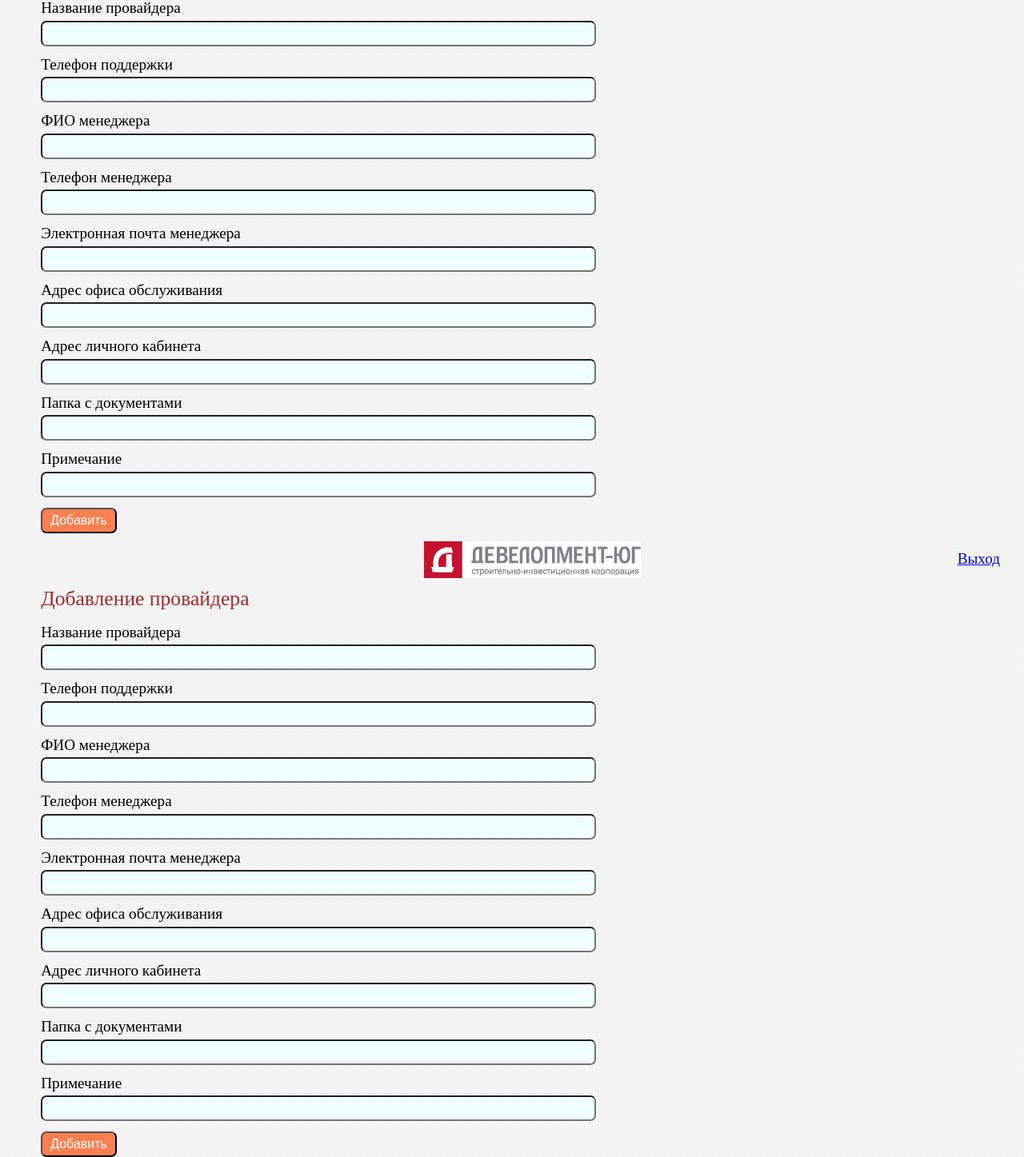
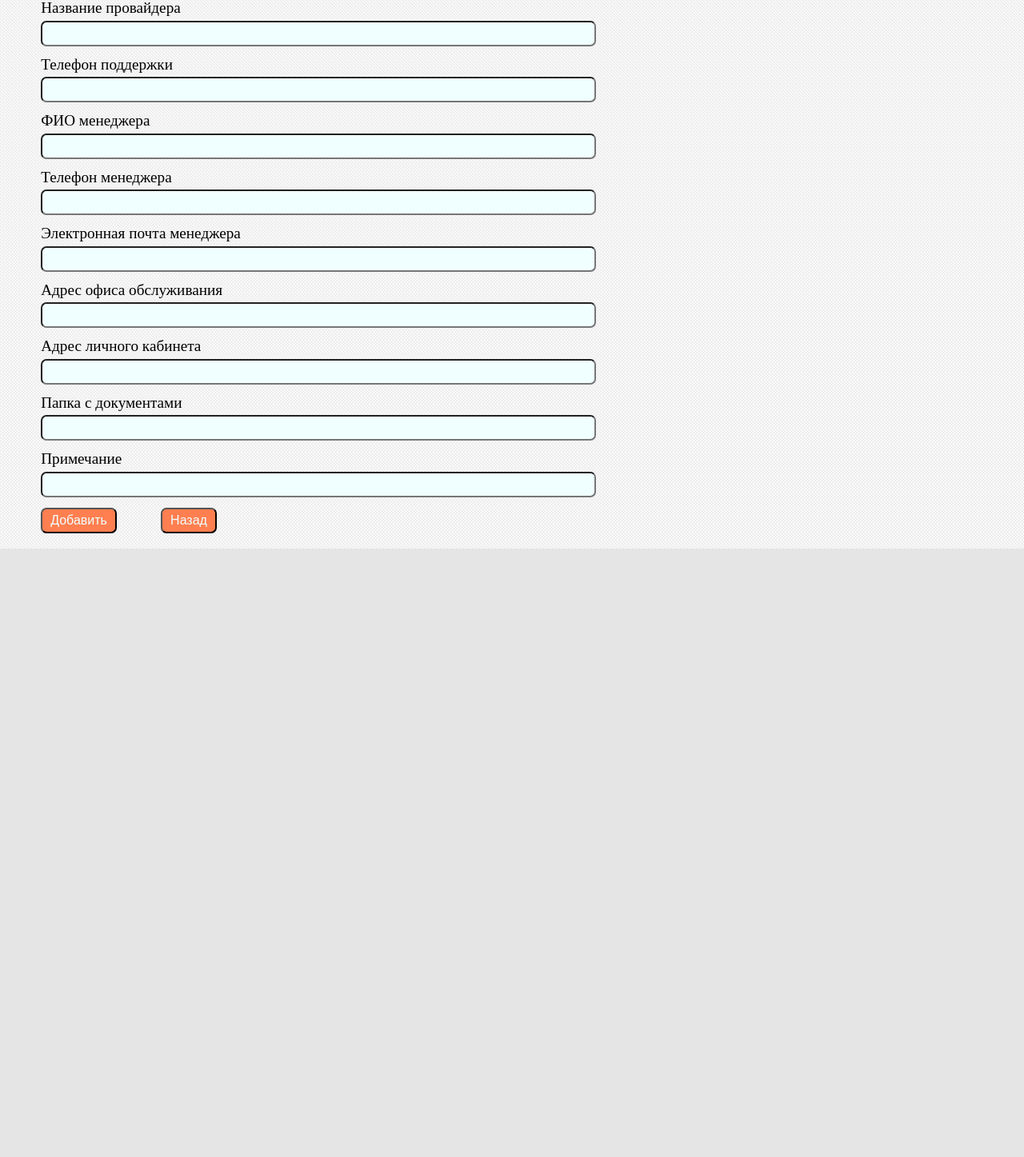
Before and after one commit to maximnelipin/it, a PHP site: page /php_scripts/addisp.php?add in a window 1280 px wide. Shown: the part 114-1561 px from the top of the page at 80% size. After the commit the page ends 800 px from the top, so only its background shows below. Run offline with PHP 8.4, Linux system fonts and the light colour scheme; the visitor is signed in with stand-in values (Sample User, id 1); data that the repository does not hold is empty.

Commit message:
+форма провайдера

```diff
--- a/form/addisphtml.php
+++ b/form/addisphtml.php
@@ -5,59 +5,59 @@
 <link rel="stylesheet" type="text/css" href="../stylesheet/reset.css">
 <link rel="stylesheet" type="text/css" href="../stylesheet/general.css">
 <link rel="stylesheet" type="text/css" href="../stylesheet/add.css">
-<title>Добавление провайдера</title>
+<title><?php htmlout($pageTitle); ?></title>
 </head>
 
     <body>
     <?php
 	include $_SERVER['DOCUMENT_ROOT'].'/html/header.html';
 	?>
-	    <h2 class="title"> Добавление провайдера</h2>
-	    <form action="?"  method="post">
+	    <h2 class="title"> <?php htmlout($pageTitle); ?></h2>
+	    <form action=?<?php htmlout($action);?>  method="post">
 	    	<div class="field">
 	    		<label for="name" > Название провайдера</label>
-	    		<input type="text" class="text" size="70" name="name" required>
+	    		<input type="text" class="text" size="70" name="name" value=<?php htmloutinput($name);?> required>
 	    	</div>
 	    	<div class="field">
-	    		<label for="address"> Телефон поддержки</label>
-	    		<input type="text" class="text" size="70"  name="telsup" required>
+	    		<label for="telsup"> Телефон поддержки</label>
+	    		<input type="text" class="text" size="70"  name="telsup" value=<?php htmloutinput($telsup);?> required>
 	    	</div>
 	    	<div class="field">
-	    		<label for="address"> ФИО менеджера</label>
-	    		<input type="text" class="text" size="70"  name="manager">
+	    		<label for="manager"> ФИО менеджера</label>
+	    		<input type="text" class="text" size="70"  name="manager" value=<?php htmloutinput($manager);?>>
 	    	</div>
 	    	<div class="field">
-	    		<label for="address"> Телефон менеджера</label>
-	    		<input type="text" class="text" size="70"  name="telman">
+	    		<label for="telman"> Телефон менеджера</label>
+	    		<input type="text" class="text" size="70"  name="telman" value=<?php htmloutinput($telman);?>>
 	    	</div>
 	    	<div class="field">
-	    		<label for="address"> Электронная почта менеджера</label>
-	    		<input type="text" class="text" size="70"  name="emailman">
+	    		<label for="emailman"> Электронная почта менеджера</label>
+	    		<input type="text" class="text" size="70"  name="emailman" value=<?php htmloutinput($emailman);?>>
 	    	</div>
 	    	<div class="field">
 	    		<label for="address"> Адрес офиса обслуживания</label>
-	    		<input type="text" class="text" size="70"  name="address">
+	    		<input type="text" class="text" size="70"  name="address" value=<?php htmloutinput($address);?>>
 	    	</div>
 	    	<div class="field">
-	    		<label for="address"> Адрес личного кабинета</label>
-	    		<input type="text" class="text" size="70"  name="urllk">
+	    		<label for="urllk"> Адрес личного кабинета</label>
+	    		<input type="text" class="text" size="70"  name="urllk" value=<?php htmloutinput($urllk);?>>
 	    	</div>
 	    	<div class="field">
-	    		<label for="address"> Папка с документами</label>
-	    		<input type="text" class="text" size="70"  name="netpath">
+	    		<label for="netpath"> Папка с документами</label>
+	    		<input type="text" class="text" size="70"  name="netpath" value=<?php htmloutinput($netpath);?>>
 	    	</div>
 	    	<div class="field">
-	    		<label for="address"> Примечание</label>
-	    		<input type="text" class="text" size="70"  name="note">
+	    		<label for="note"> Примечание</label>
+	    		<input type="text" class="text" size="70"  name="note" value=<?php htmloutinput($note);?>>
 	    	</div>
 	    	<div>
-	    		<input type="submit" class="button" value="Добавить">
+	    		<input type="hidden" name="id" value=<?php htmlout($id);?>>
+	    		<input type="submit" class="button" value=<?php htmlout($button);?>>
+	    		<input type="button" class="button" value="Назад" onClick=<?php echo 'location.replace("http://'.$_SERVER["HTTP_HOST"].$_SERVER["PHP_SELF"].'");'?>>
 	    	</div>
 
 	    </form>
-	    <?php
 
-		?>
     </body>
 
 </html>
--- a/stylesheet/ctrl.css
+++ b/stylesheet/ctrl.css
@@ -43,6 +43,6 @@
 .field {
 	margin-bottom: 1%;
 	padding-left: 1%;
-	margin-right: 40%;
+	margin-right: 35%;
 	margin-left: 3%;
 }
```
Also changed, not shown: php_scripts/addisp.php (+134 -25 lines).
